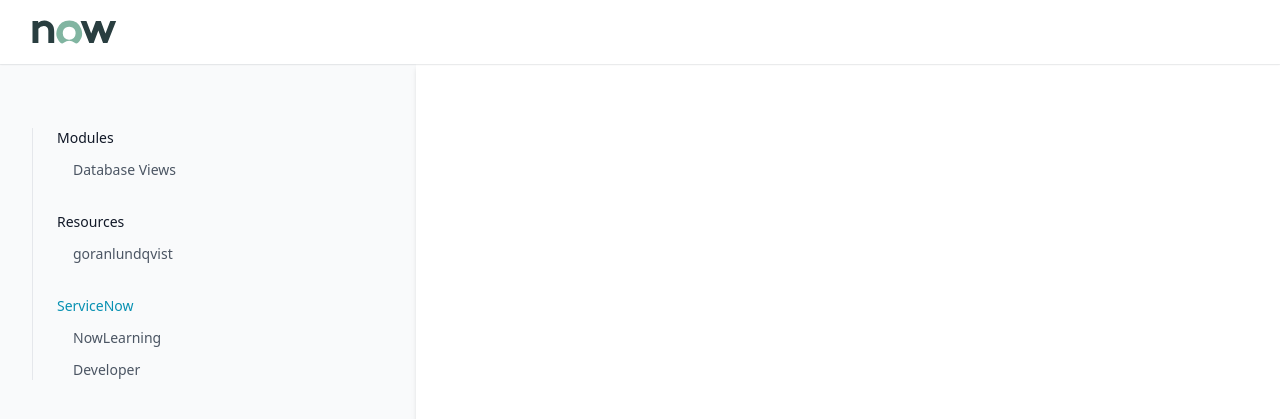
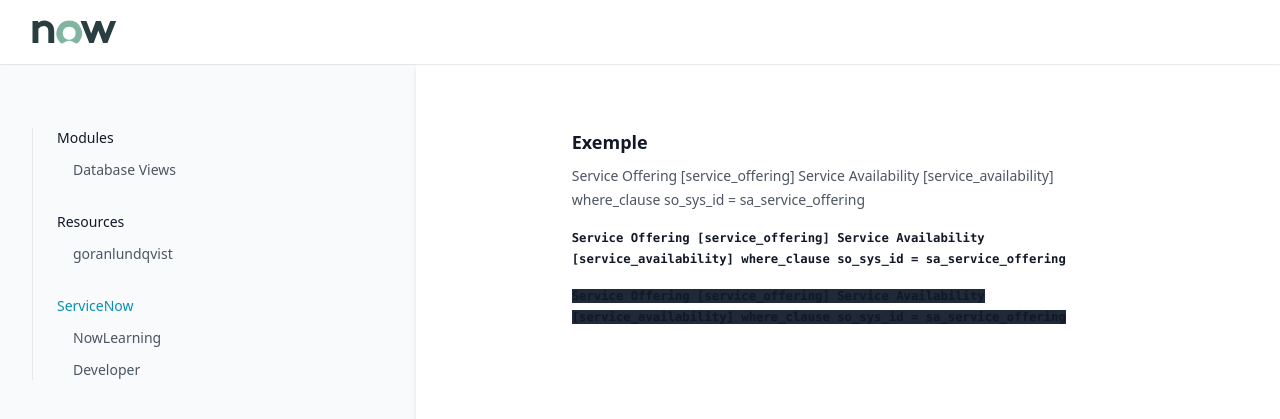
Before and after one commit to greglejeune/ebook, a Jekyll site: the page built from _servicenow/2021-10-01-databaseviews.md, in a window 1280 px wide. Shown: the top 419 px of the page. Built offline with Jekyll 4.4.1, drawn with Linux system fonts in a browser that asks for light colours.

Commit message:
Update 2021-10-01-databaseviews.md

```diff
--- a/_servicenow/2021-10-01-databaseviews.md
+++ b/_servicenow/2021-10-01-databaseviews.md
@@ -3,3 +3,28 @@ layout: sn
 category: "module"
 title: "Database Views"
 ---
+
+<h3 id="requirements">
+  Exemple
+</h3>
+
+<p>
+Service Offering [service_offering]
+Service Availability [service_availability]
+where_clause
+so_sys_id = sa_service_offering
+</p>
+
+<code>
+Service Offering [service_offering]
+Service Availability [service_availability]
+where_clause
+so_sys_id = sa_service_offering
+</code>
+
+<code class="language-bash">
+Service Offering [service_offering]
+Service Availability [service_availability]
+where_clause
+so_sys_id = sa_service_offering
+</code>
```
